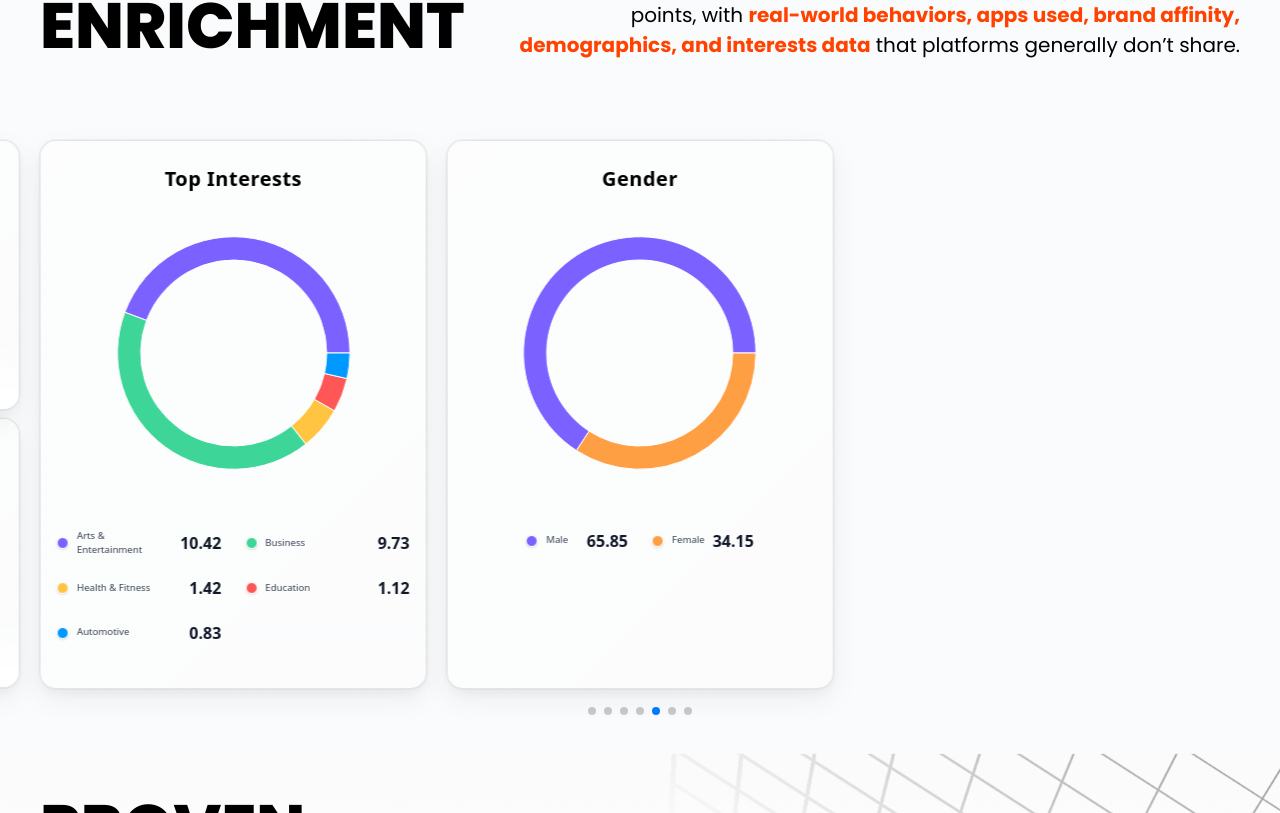
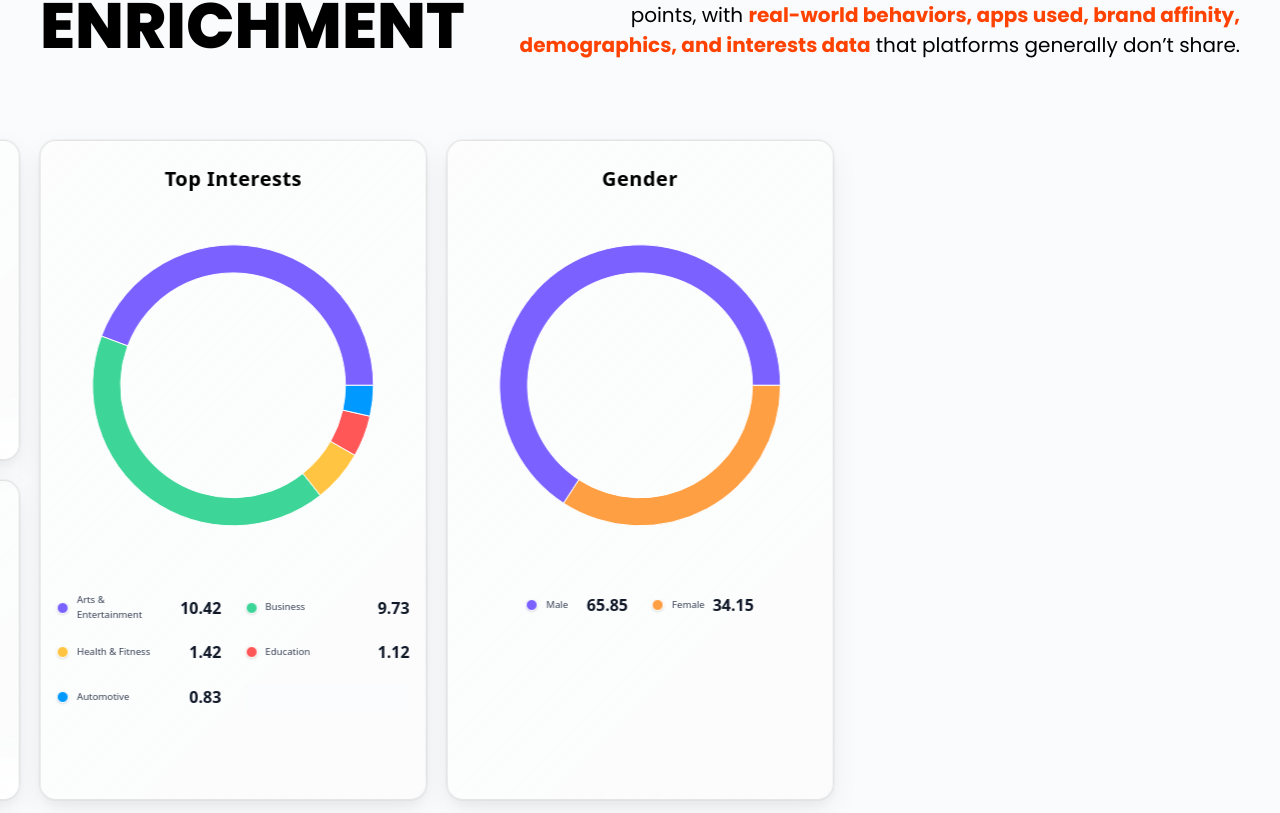
Before and after one commit to ahmadchabayta/stretch-landing, a React (Vite) app: page / in a window 1280 px wide. Shown: the part 7767-8580 px from the top of the page. Built offline with nearby package versions, Linux system fonts and the light colour scheme; some icons are missing.

Commit message:
Update ProfileEnrichmentAlternative layout and chart/table components

```diff
--- a/src/components/ProfileEnrichmentAlternative/ProfileEnrichmentAlternative.jsx
+++ b/src/components/ProfileEnrichmentAlternative/ProfileEnrichmentAlternative.jsx
@@ -1,6 +1,6 @@
 /* eslint-disable import/no-unresolved */
 import { useLanguage } from "../../context/LanguageContext";
-import { Container, Flex } from "../UI";
+import { Container } from "../UI";
 import Section from "../UI/Section/Section";
 
 import SectionTitle from "./SectionTitle";
@@ -65,17 +65,18 @@ const ProfileEnrichmentAlternative = () => {
           />
         </SwiperSlide>
         <SwiperSlide>
-          <Flex
-            className="h-full flex-1 my-auto"
-            direction="flex-col"
-            justify="justify-center"
-            align="items-center"
-            spaceY="space-y-2"
+          <div
+            className="grid grid-rows-[1fr_auto_1fr] h-full min-h-165 select-none w-full"
+            style={{ alignItems: "center" }}
           >
-            <SimpleTable title={tableData.chartTitle} data={tableData.chartData} />
-
-            <SimpleTable title={tableData.chartTitle} data={tableData.chartData} />
-          </Flex>
+            <div className="row-start-1 w-full h-full flex-1">
+              <SimpleTable title={tableData.chartTitle} data={tableData.chartData} />
+            </div>
+            <div className="row-start-2 flex-1 my-2.5" />
+            <div className="row-start-3 w-full h-full flex-1">
+              <SimpleTable title={tableData.chartTitle} data={tableData.chartData} />
+            </div>
+          </div>
         </SwiperSlide>
 
         <SwiperSlide>
@@ -93,10 +94,15 @@ const ProfileEnrichmentAlternative = () => {
           <DonutChart chartTitle={donutData.device_os.chartTitle} data={donutData.device_os.data} />
         </SwiperSlide>
         <SwiperSlide>
-          <Flex direction="flex-col" className="w-full" spaceY="space-y-[66px]">
-            <GraphChart data={graphData.age} title="Age" />
-            <GraphChart data={graphData.gender} title="Gender" />
-          </Flex>
+          <div className="grid grid-rows-[auto_1fr_auto] h-full min-h-165 select-none w-full">
+            <div className="row-start-1 w-full h-full">
+              <GraphChart data={graphData.age} title="Age" />
+            </div>
+            <div className="row-start-2 flex-1" />
+            <div className="row-start-3 w-full h-full">
+              <GraphChart data={graphData.gender} title="Gender" />
+            </div>
+          </div>
         </SwiperSlide>
       </Swiper>
     </Section>
--- a/src/components/UI/Charts/DonutChart/DonutChart.jsx
+++ b/src/components/UI/Charts/DonutChart/DonutChart.jsx
@@ -24,7 +24,7 @@ const DonutChart = ({
       <Flex
         direction={landscape ? "flex-row" : "flex-col"}
         align="items-center"
-        className={`glass-card glass-reflection rounded-2xl min-h-137.25 w-full min-w-[310px] max-w-[95vw] h-full py-6 ${landscape ? "flex-row items-stretch" : ""}`}
+        className={`glass-card glass-reflection rounded-2xl min-h-165 h-full w-full min-w-[310px] max-w-[95vw] py-6 ${landscape ? "flex-row items-stretch" : ""}`}
       >
         <Typography className="font-semibold text-xl tracking-wide text-center">
           {chartTitle}
@@ -32,7 +32,7 @@ const DonutChart = ({
         <PieChart
           style={{
             width: "100%",
-            maxWidth: "320px",
+            maxWidth: "450px",
             minWidth: "250px",
             height: "100%",
             margin: "0 auto",
--- a/src/components/UI/Charts/GraphChart.jsx
+++ b/src/components/UI/Charts/GraphChart.jsx
@@ -8,11 +8,11 @@ const GraphChart = ({
   xDomain = [0, 100],
   barCategoryGap = 10,
   className = "",
-  height = 170,
+  height = 250,
 }) => {
   return (
     <div
-      className={`p-4 w-full max-w-[95vw] mx-auto glass-card glass-reflection rounded-2xl ${className}`}
+      className={`p-4 w-full h-full max-w-[95vw] mx-auto glass-card glass-reflection rounded-2xl ${className}`}
     >
       {title && <Typography className="font-semibold text-lg mb-2">{title}</Typography>}
       <ResponsiveContainer width="100%" height={height}>
--- a/src/components/UI/Charts/SimpleTable.jsx
+++ b/src/components/UI/Charts/SimpleTable.jsx
@@ -3,7 +3,7 @@ import PropTypes from "prop-types";
 const SimpleTable = ({ title, data }) => {
   return (
     /* Added overflow-hidden to ensure gradient stays within rounded corners */
-    <div className="glass-card glass-reflection rounded-2xl h-full shadow-md p-8 flex flex-col w-full max-w-[95vw] mx-auto relative overflow-hidden">
+    <div className="glass-card glass-reflection rounded-2xl h-full max-h-[330px] shadow-md p-8 flex flex-col w-full max-w-[95vw] mx-auto relative overflow-hidden">
       <div className="relative z-10">
         <h3 className="font-semibold text-lg mb-4 text-center">{title}</h3>
         <table className="w-full text-left">
```
